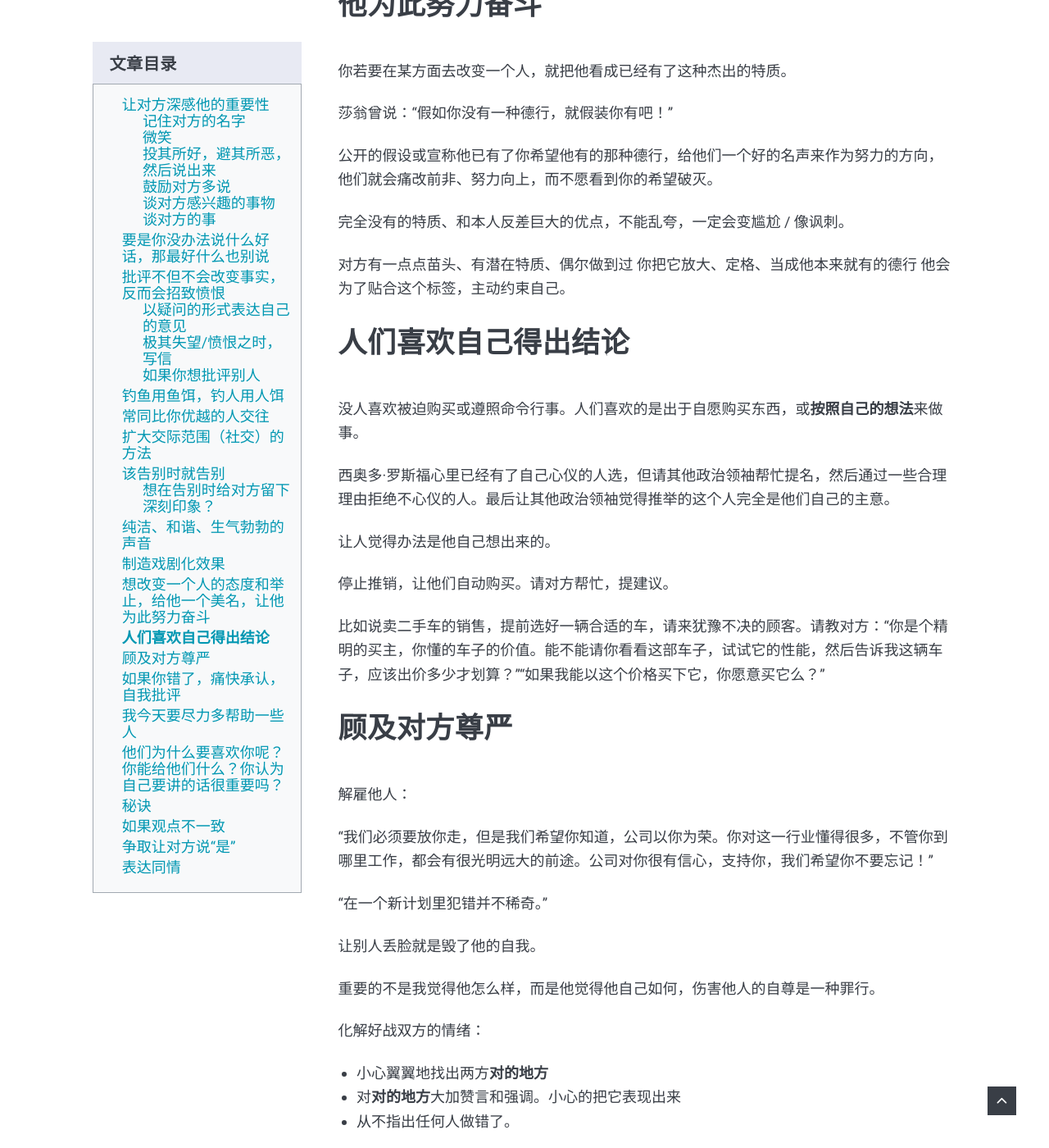
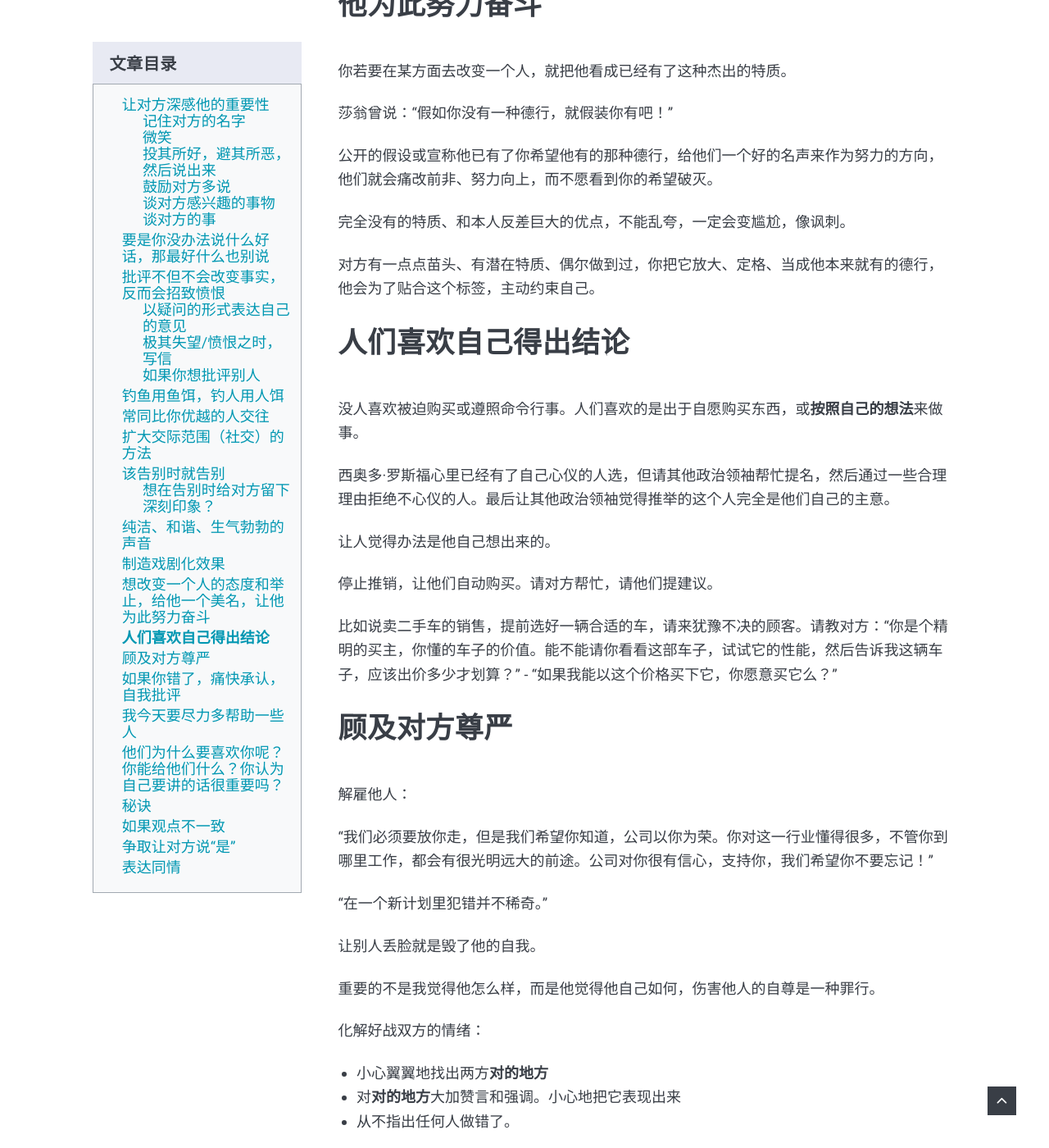
Before and after one commit to xiangxinotes/xiangxinotes.github.io, a Jekyll site: the page built from _posts/2026-04-25-what-i-learnt-after-reading-how-to-make-friend-and-influence-people.markdown, in a window 1280 px wide and 1400 px high, scrolled down 9645 px. Shown: the whole window at 82% size. Built offline with Jekyll 4.4.1, drawn with Linux system fonts in a browser that asks for light colours; nearby versions of some CDN libraries; comment, search, counter and statistics services are not loaded; some of the changed text lies outside the part shown.

Commit message:
update wording

```diff
--- a/_posts/2025-06-16-16-takeaways-from-the-book-money-does-talk.markdown
+++ b/_posts/2025-06-16-16-takeaways-from-the-book-money-does-talk.markdown
@@ -7,7 +7,9 @@ image: pexels-jill-wellington-1638660-40192.jpg
 tags: personal-growth book money early-retirement
 ---
 
-写给未来时不时来翻看本文的自己看的～～ **零废话总结**我可以从[《小狗钱钱》](https://uland.taobao.com/coupon/edetail?e=C%2B3iHwGy2qWlhHvvyUNXZfh8CuWt5YH5OVuOuRD5gLJMmdsrkidbOWBzzpT26idJq7YUKk7lHXe6QxfDNo2koeL7E5mctl3V6SbuNU3cVor9sVXGJBsX77A0j00LesTsJFETz6Hck7ByBOK%2B8KjzSuzY3MUSAX0G1TP3uC6T%2BzqvaZXveMf8wmIkMxXz7X6SkguNypObdEoaFXulWIIcTLAhIJ3HU1OH%2BgSuV3%2BTAbItSviRLVlau%2B5yo9RMQRTar53ydWAsIgB5Wnr1RU5wI6%2FAxvUD1Z9RfeSBK3KXa08IPvWu4nMSnYL3h47oqMq62oYsLHTsIOwCGruttYDvNg%3D%3D&traceId=212ceaad17500757768965657e2dd4&union_lens=lensId%3APUB%401750075745%402103f3ef_1d7d_19778a4a41a_a662%40026mYNtFXzxuequgrNoSZVyN%40eyJmbG9vcklkIjo4MDY3NCwiic3BtQiiI6Il9wb3J0YWxfdjJfcGFnZXNfcHJvbW9fZ29vZHNfaW5kZXhfaHRtIiiwiic3JjRmxvb3JJZCI6IjgwNjc0In0ie%3BtkScm%3AselectionPlaza_site_4358_0_0_0_3_17500757453841433500159%3Bscm%3A1007.30148.329090.pub_search-item_80e55dae-6e8c-41e5-ba17-fd954c0612be_)中终生受益的启示！大部分都是原文摘抄，少部分自我加工。
+写给未来时不时来翻看本文的自己看的～～
+
+**零废话总结**：我可以从[《小狗钱钱》](https://uland.taobao.com/coupon/edetail?e=C%2B3iHwGy2qWlhHvvyUNXZfh8CuWt5YH5OVuOuRD5gLJMmdsrkidbOWBzzpT26idJq7YUKk7lHXe6QxfDNo2koeL7E5mctl3V6SbuNU3cVor9sVXGJBsX77A0j00LesTsJFETz6Hck7ByBOK%2B8KjzSuzY3MUSAX0G1TP3uC6T%2BzqvaZXveMf8wmIkMxXz7X6SkguNypObdEoaFXulWIIcTLAhIJ3HU1OH%2BgSuV3%2BTAbItSviRLVlau%2B5yo9RMQRTar53ydWAsIgB5Wnr1RU5wI6%2FAxvUD1Z9RfeSBK3KXa08IPvWu4nMSnYL3h47oqMq62oYsLHTsIOwCGruttYDvNg%3D%3D&traceId=212ceaad17500757768965657e2dd4&union_lens=lensId%3APUB%401750075745%402103f3ef_1d7d_19778a4a41a_a662%40026mYNtFXzxuequgrNoSZVyN%40eyJmbG9vcklkIjo4MDY3NCwiic3BtQiiI6Il9wb3J0YWxfdjJfcGFnZXNfcHJvbW9fZ29vZHNfaW5kZXhfaHRtIiiwiic3JjRmxvb3JJZCI6IjgwNjc0In0ie%3BtkScm%3AselectionPlaza_site_4358_0_0_0_3_17500757453841433500159%3Bscm%3A1007.30148.329090.pub_search-item_80e55dae-6e8c-41e5-ba17-fd954c0612be_)中终生受益的启示！大部分都是原文摘抄，少部分自我加工。
 
 ## 个人成长 part
 
@@ -66,7 +68,7 @@ tags: personal-growth book money early-retirement
 
 很多人觉得自己银行卡里只有几百块，不算什么财，所以没必要理财。但书中说了，你的每一笔收入都应该进行分配。所以如果你想要变有钱，你应该立刻从床上爬起来，把银行卡里的这几百块钱给分配了。
 
-### 决定一件东西价值多少的唯一因素？
+### 决定一件东西价值多少的唯一因素
 
 你愿意为它支付多少钱。
 
--- a/_posts/2026-04-25-what-i-learnt-after-reading-how-to-make-friend-and-influence-people.markdown
+++ b/_posts/2026-04-25-what-i-learnt-after-reading-how-to-make-friend-and-influence-people.markdown
@@ -289,11 +289,9 @@ tags: personal-growth book
 
 公开的假设或宣称他已有了你希望他有的那种德行，给他们一个好的名声来作为努力的方向，他们就会痛改前非、努力向上，而不愿看到你的希望破灭。
 
-完全没有的特质、和本人反差巨大的优点，不能乱夸，一定会变尴尬 / 像讽刺。
+完全没有的特质、和本人反差巨大的优点，不能乱夸，一定会变尴尬，像讽刺。
 
-对方有一点点苗头、有潜在特质、偶尔做到过
-你把它放大、定格、当成他本来就有的德行
-他会为了贴合这个标签，主动约束自己。
+对方有一点点苗头、有潜在特质、偶尔做到过，你把它放大、定格、当成他本来就有的德行，他会为了贴合这个标签，主动约束自己。
 
 ## 人们喜欢自己得出结论
 
@@ -303,9 +301,9 @@ tags: personal-growth book
 
 让人觉得办法是他自己想出来的。
 
-停止推销，让他们自动购买。请对方帮忙，提建议。
+停止推销，让他们自动购买。请对方帮忙，请他们提建议。
 
-比如说卖二手车的销售，提前选好一辆合适的车，请来犹豫不决的顾客。请教对方：“你是个精明的买主，你懂的车子的价值。能不能请你看看这部车子，试试它的性能，然后告诉我这辆车子，应该出价多少才划算？”“如果我能以这个价格买下它，你愿意买它么？”
+比如说卖二手车的销售，提前选好一辆合适的车，请来犹豫不决的顾客。请教对方：“你是个精明的买主，你懂的车子的价值。能不能请你看看这部车子，试试它的性能，然后告诉我这辆车子，应该出价多少才划算？” - “如果我能以这个价格买下它，你愿意买它么？”
 
 ## 顾及对方尊严
 
@@ -322,7 +320,7 @@ tags: personal-growth book
 化解好战双方的情绪：
 
 - 小心翼翼地找出两方**对的地方**
-- 对**对的地方**大加赞言和强调。小心的把它表现出来
+- 对**对的地方**大加赞言和强调。小心地把它表现出来
 - 从不指出任何人做错了。
 
 “战争这种东西，最佳的人有时也会打败仗。”
```
Also changed, not shown: other parts of _posts/2026-04-25-what-i-learnt-after-reading-how-to-make-friend-and-influence-people.markdown (+1 -1 lines).
